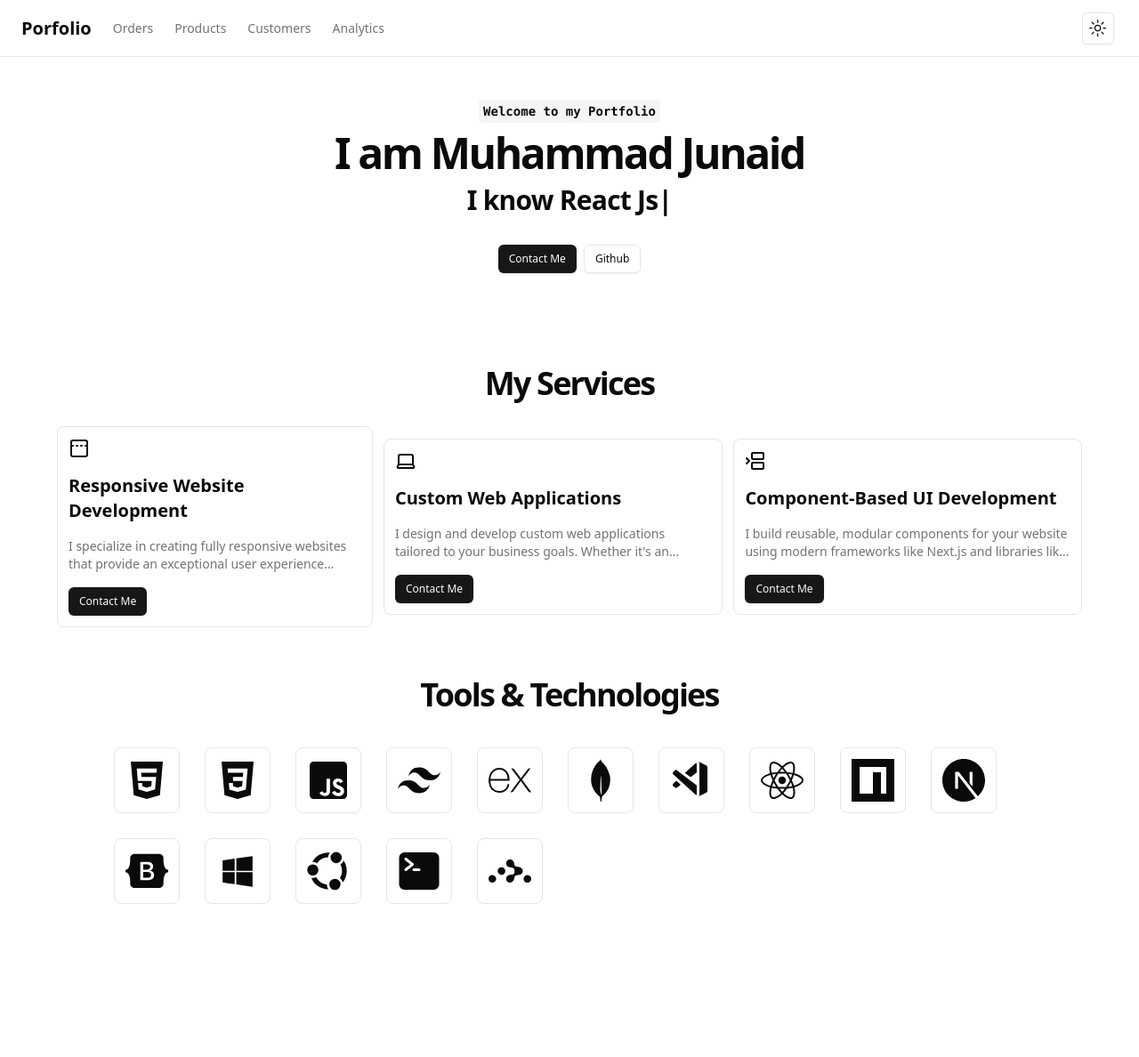
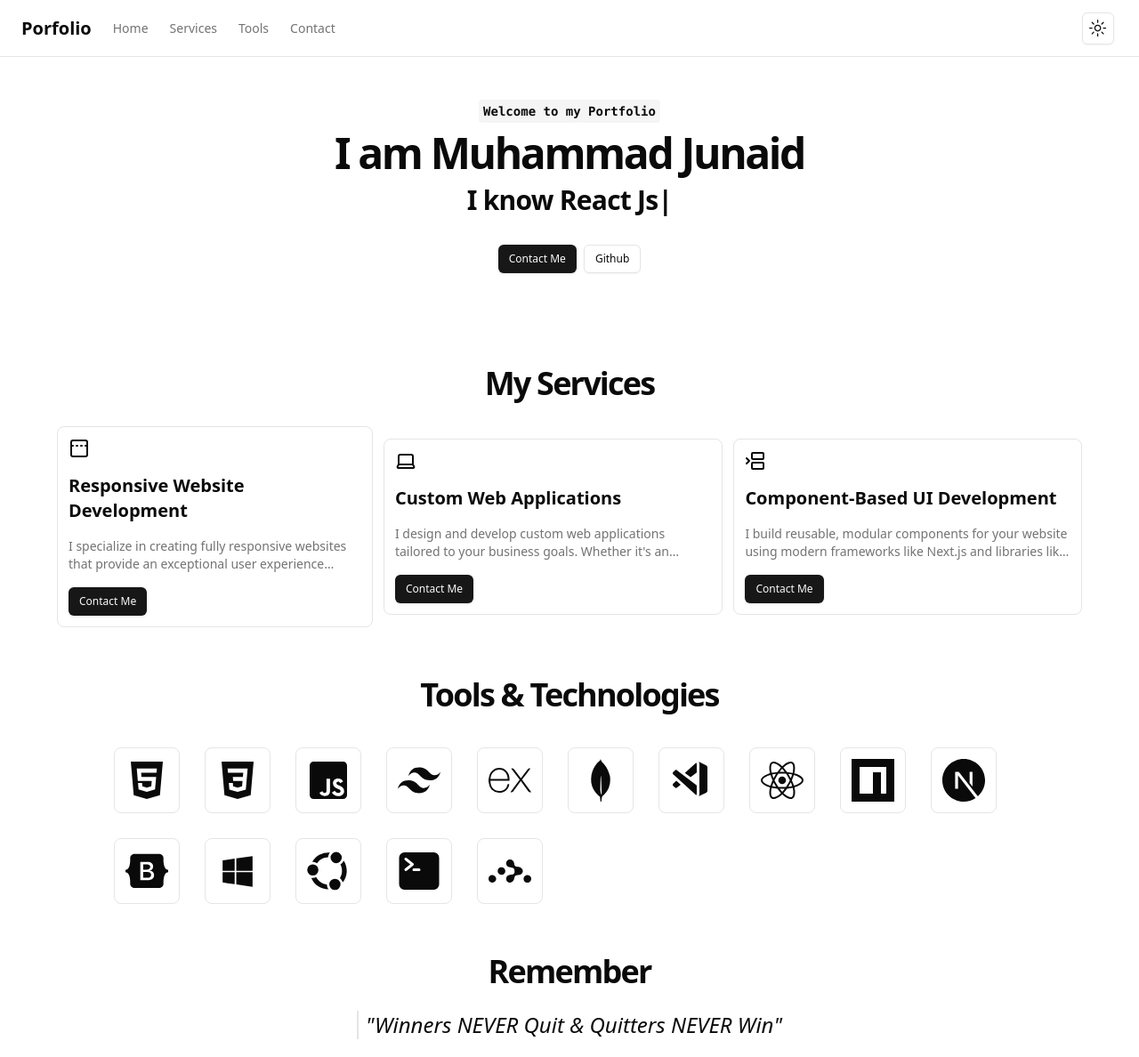
Before and after one commit to mjunaid249/Portfolio, a Next.js app: page / in a window 1280 px wide. Shown: the whole page at 89% size. Before the commit the page ends 1016 px from the top, so only its background shows below. Built offline with nearby package versions, Linux system fonts and the light colour scheme.

Commit message:
Added Record

```diff
--- a/src/app/globals.css
+++ b/src/app/globals.css
@@ -59,6 +59,10 @@
   }
 }
 
+* {
+  scroll-behavior: smooth;
+}
+
 @layer base {
   * {
     @apply border-border;
--- a/src/app/page.js
+++ b/src/app/page.js
@@ -2,12 +2,14 @@ import React, { Fragment } from "react";
 import Home from "@/components/Home";
 import Services from "@/components/Services";
 import Skills from "@/components/Skills";
+import Remember from "@/components/Remember";
 const page = () => {
   return (
     <Fragment>
       <Home />
       <Services />
       <Skills />
+      <Remember />
     </Fragment>
   );
 };
--- a/src/components/Home.jsx
+++ b/src/components/Home.jsx
@@ -31,7 +31,7 @@ const page = () => {
     };
   }, []);
   return (
-    <div className="relative container mx-auto ">
+    <div id="home" className="relative container mx-auto ">
       <section class="mx-auto text-center flex flex-col items-center gap-2 px-4 py-8 md:py-12 md:pb-8 lg:py-12 lg:pb-10">
         <code className="relative rounded bg-muted px-[0.3rem] py-[0.2rem] font-mono text-sm font-semibold">
           Welcome to my Portfolio
--- a/src/components/Navbar.jsx
+++ b/src/components/Navbar.jsx
@@ -7,7 +7,10 @@ import { Menu } from "lucide-react";
 import ModeToggle from "./toggle";
 const Navbar = () => {
   return (
-    <header className="z-20 sticky top-0 flex h-16 items-center gap-4 border-b  px-4 md:px-6 backdrop-blur-md">
+    <header
+      id="header"
+      className="z-20 sticky top-0 flex h-16 items-center gap-4 border-b  px-4 md:px-6 backdrop-blur-sm"
+    >
       <nav className="hidden items-center flex-col gap-6 text-lg font-medium md:flex md:flex-row md:items-center md:gap-5 md:text-sm lg:gap-6">
         <Link
           href="/"
@@ -16,28 +19,28 @@ const Navbar = () => {
           Porfolio
         </Link>
         <Link
-          href="#"
+          href="#home"
           className="text-muted-foreground transition-colors hover:text-foreground"
         >
-          Orders
+          Home
         </Link>
         <Link
-          href="#"
+          href="#services"
           className="text-muted-foreground transition-colors hover:text-foreground"
         >
-          Products
+          Services
         </Link>
         <Link
-          href="#"
+          href="#tools"
           className="text-muted-foreground transition-colors hover:text-foreground"
         >
-          Customers
+          Tools
         </Link>
         <Link
-          href="#"
+          href="#contact"
           className="text-muted-foreground transition-colors hover:text-foreground"
         >
-          Analytics
+          Contact
         </Link>
       </nav>
       <Sheet>
@@ -49,32 +52,32 @@ const Navbar = () => {
         </SheetTrigger>
         <SheetContent side="left">
           <nav className="grid gap-6 text-lg font-medium">
-            <Link href="#" className="hover:text-foreground">
+            <Link href="/" className="hover:text-foreground">
               Porfolio
             </Link>
             <Link
-              href="#"
+              href="#home"
               className="text-muted-foreground hover:text-foreground"
             >
-              Orders
+              Home
             </Link>
             <Link
-              href="#"
+              href="#services"
               className="text-muted-foreground hover:text-foreground"
             >
-              Products
+              Services
             </Link>
             <Link
-              href="#"
+              href="#tools"
               className="text-muted-foreground hover:text-foreground"
             >
-              Customers
+              Tools
             </Link>
             <Link
-              href="#"
+              href="#contact"
               className="text-muted-foreground hover:text-foreground"
             >
-              Analytics
+              Contact
             </Link>
           </nav>
         </SheetContent>
--- /dev/null
+++ b/src/components/Remember.jsx
@@ -0,0 +1,19 @@
+import React from "react";
+
+const Remember = () => {
+  return (
+    <div
+      id="tools"
+      className="container mt-10 mx-auto max-w-[80%] flex flex-col items-center justify-center gap-2"
+    >
+      <h1 class="text-3xl text-center font-bold leading-tight tracking-tighter md:text-4xl lg:leading-[1.1] py-4">
+        Remember
+      </h1>
+      <blockquote className="mb-5 border-l-2 pl-2 text-2xl italic ">
+        "Winners NEVER Quit & Quitters NEVER Win"
+      </blockquote>
+    </div>
+  );
+};
+
+export default Remember;
--- a/src/components/Services.jsx
+++ b/src/components/Services.jsx
@@ -1,13 +1,7 @@
 "use client";
 import React from "react";
 import { Button } from "./ui/button";
-import {
-  BetweenHorizonalStart,
-  Code,
-  Laptop,
-  PanelTopInactive,
-  Phone,
-} from "lucide-react";
+import { BetweenHorizonalStart, Laptop, PanelTopInactive } from "lucide-react";
 
 const Services = () => {
   const servies = [
@@ -32,7 +26,10 @@ const Services = () => {
   ];
 
   return (
-    <div className="container mt-10 mx-auto max-w-[90%]  flex flex-col items-center justify-center gap-3">
+    <div
+      id="services"
+      className="container mt-10 mx-auto max-w-[90%]  flex flex-col items-center justify-center gap-3"
+    >
       <h1 class="text-3xl text-center font-bold leading-tight tracking-tighter md:text-4xl lg:leading-[1.1] py-4">
         My Services
       </h1>
--- a/src/components/Skills.jsx
+++ b/src/components/Skills.jsx
@@ -1,13 +1,6 @@
 "use client";
 import React from "react";
-import { Button } from "./ui/button";
-import {
-  BetweenHorizonalStart,
-  Code,
-  Laptop,
-  PanelTopInactive,
-  Phone,
-} from "lucide-react";
+
 import { IoLogoHtml5 } from "react-icons/io";
 import { IoLogoCss3 } from "react-icons/io";
 import { FaJsSquare } from "react-icons/fa";
@@ -74,11 +67,14 @@ const Skills = () => {
   ];
 
   return (
-    <div className="container mt-10 mx-auto max-w-[80%] flex flex-col items-center justify-center gap-6">
+    <div
+      id="tools"
+      className="container mt-10 mx-auto max-w-[80%] flex flex-col items-center justify-center gap-6"
+    >
       <h1 class="text-3xl text-center font-bold leading-tight tracking-tighter md:text-4xl lg:leading-[1.1] py-4">
         Tools & Technologies
       </h1>
-      <div className="div flex items-center max-w-full flex-wrap justify-start md:gap-7 ">
+      <div className="div flex items-center  max-w-full flex-wrap justify-start gap-7 ">
         {servies.map((item, index) => {
           return (
             <div class="flex flex-col items-start gap-4 rounded-lg border p-3 text-left text-5xl transition-all hover:bg-accent">
```
